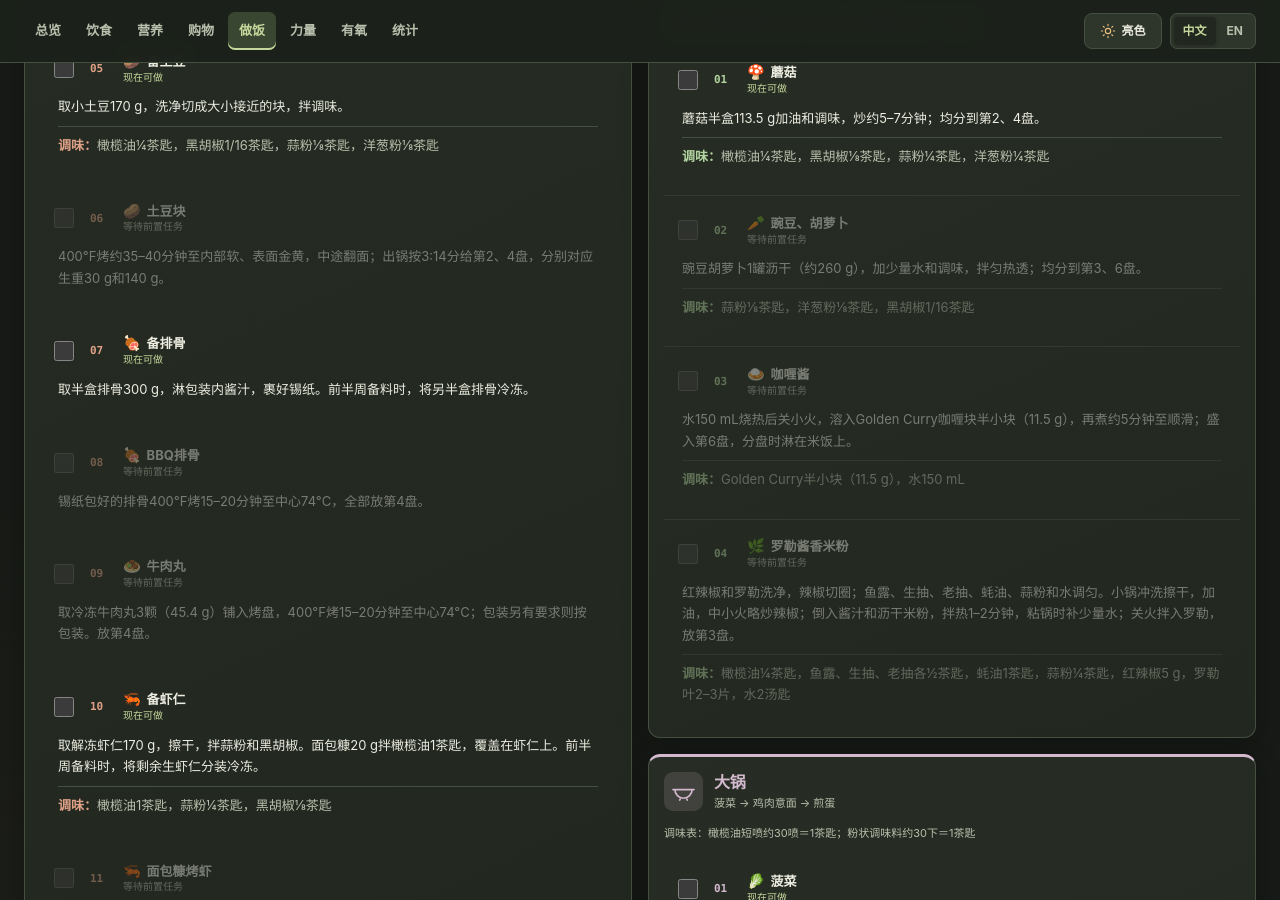
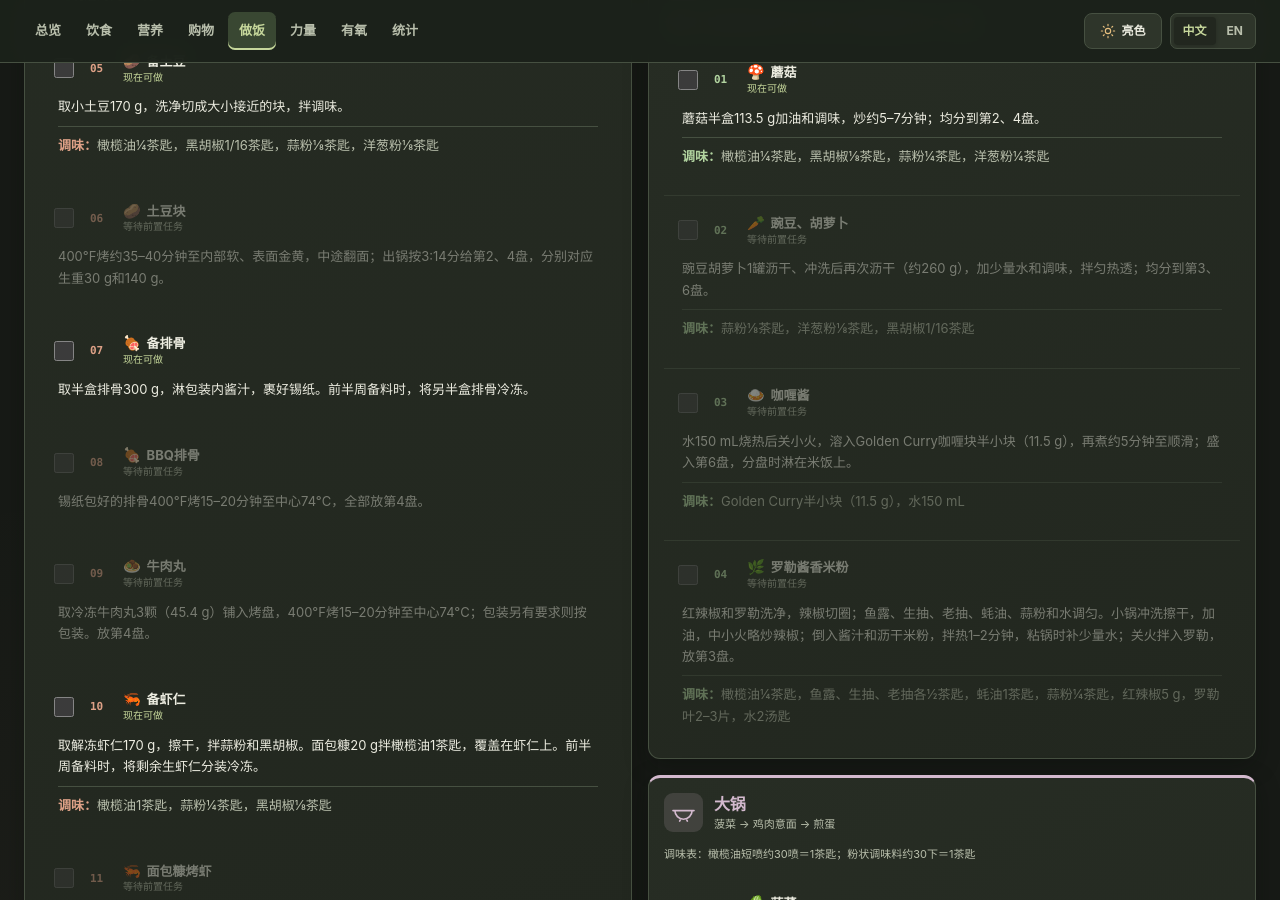
Before and after one commit to yunhaixiang/fitness, a Jekyll site: the page built from cooking.md, in a window 1280 px wide and 900 px high, scrolled down 1567 px. Built offline with Jekyll 4.4.1, drawn with Linux system fonts in a browser that asks for light colours.

Commit message:
Rinse canned peas and carrots before cooking

```diff
--- a/cooking.md
+++ b/cooking.md
@@ -81,7 +81,7 @@ cooking: true
 </div>
 <ol>
 <li data-en="Cook half a pack of mushrooms (113.5 g) with oil and seasonings for 5–7 minutes. Split equally between meals 2 and 4.">蘑菇半盒113.5 g加油和调味，炒约5–7分钟；均分到第2、4盘。</li>
-<li data-en="Drain 1 can of peas and carrots (about 260 g). Add a splash of water and seasonings, stir and heat through. Divide equally between meals 3 and 6.">豌豆胡萝卜1罐沥干（约260 g），加少量水和调味，拌匀热透；均分到第3、6盘。</li>
+<li data-en="Drain and rinse 1 can of peas and carrots, then drain again (about 260 g). Add a splash of water and seasonings, stir and heat through. Divide equally between meals 3 and 6.">豌豆胡萝卜1罐沥干、冲洗后再次沥干（约260 g），加少量水和调味，拌匀热透；均分到第3、6盘。</li>
 <li data-en="Heat 150 mL water, lower the heat and dissolve ½ block (11.5 g) of Golden Curry roux. Simmer for about 5 minutes until smooth. Transfer to meal 6 and serve over the rice.">水150 mL烧热后关小火，溶入Golden Curry咖喱块半小块（11.5 g），再煮约5分钟至顺滑；盛入第6盘，分盘时淋在米饭上。</li>
 <li data-en="Wash the red chili and basil; slice the chili. Mix fish sauce, light and dark soy sauces, oyster sauce, garlic powder and water. Rinse and dry the saucepan; add the oil and briefly cook the chili over medium-low heat. Add the sauce and drained noodles, tossing for 1–2 minutes; add a splash of water if they start to stick. Turn off the heat, stir in basil and place in meal 3.">红辣椒和罗勒洗净，辣椒切圈；鱼露、生抽、老抽、蚝油、蒜粉和水调匀。小锅冲洗擦干，加油，中小火略炒辣椒；倒入酱汁和沥干米粉，拌热1–2分钟，粘锅时补少量水；关火拌入罗勒，放第3盘。</li>
 </ol>
```
